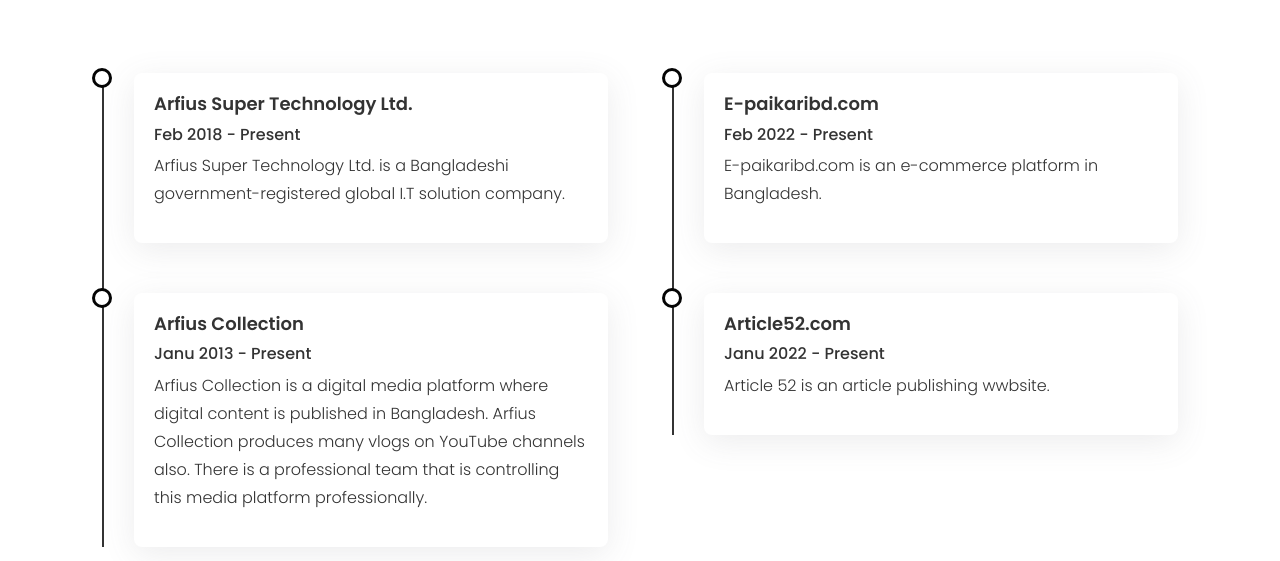
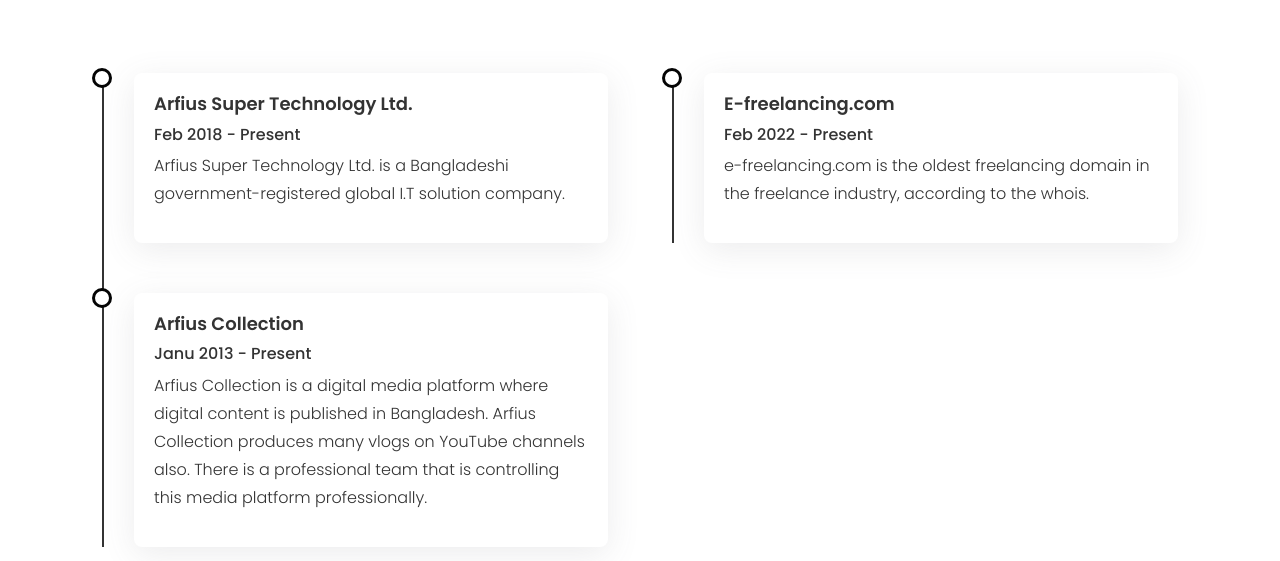
Before and after one commit to arfiusaldinofficial/portfolio, a plain HTML site: page resume.html in a window 1280 px wide. Shown: the part 239-800 px from the top of the page. Drawn offline with Linux system fonts and the light colour scheme.

Commit message:
Update resume.html

```diff
--- a/resume.html
+++ b/resume.html
@@ -109,22 +109,14 @@
             <div class="outer">
               <div class="card">
                 <div class="timeline_info">
-                  <h3 class="title">E-paikaribd.com</h3>
+                  <h3 class="title">E-freelancing.com</h3>
                   <h5>Feb 2022 - present</h5>
                   <p>
-                   E-paikaribd.com is an e-commerce platform in Bangladesh.
+                   e-freelancing.com is the oldest freelancing domain in the freelance industry, according to the whois.
                   </p>
                 </div>
               </div>
-              <div class="card">
-                <div class="timeline_info">
-                  <h3 class="title">Article52.com</h3>
-                  <h5>Janu 2022 - present</h5>
-                  <p>
-                    Article 52 is an article publishing wwbsite.
-                  </p>
-                </div>
-              </div>
+
 
             </div>
           </div>
```
